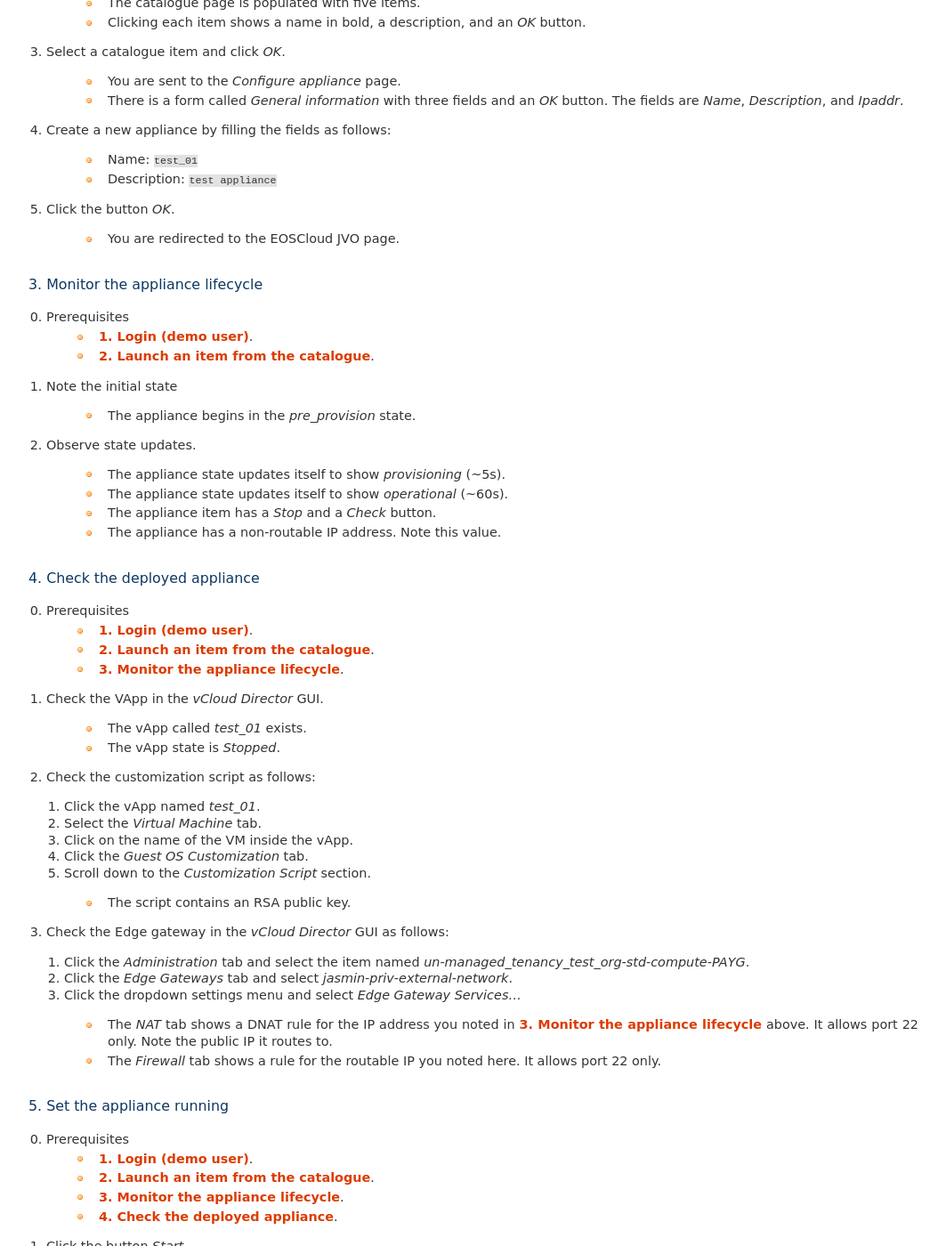
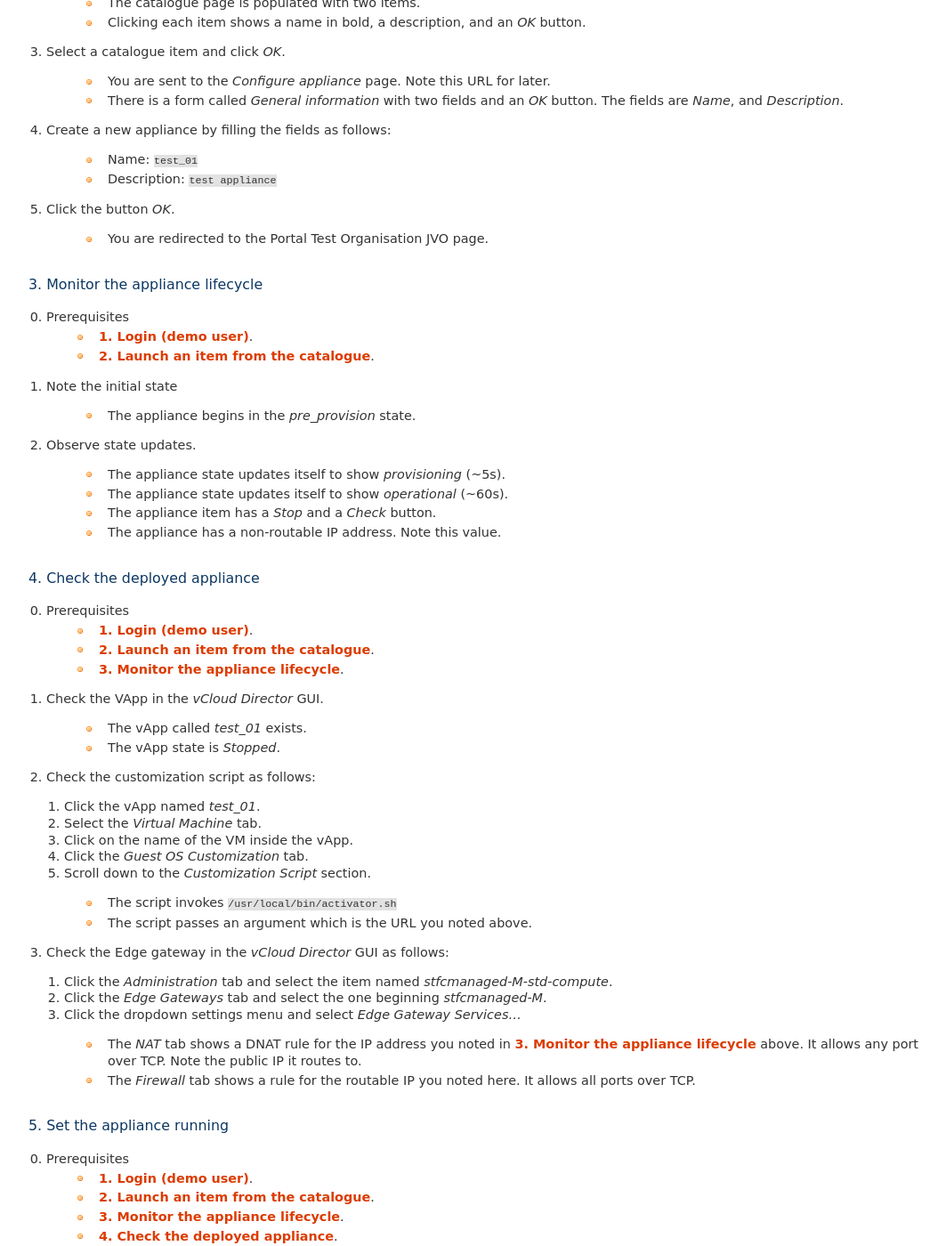
Before and after one commit to cedadev/cloudhands-ops, a Sphinx documentation site: the page built from cloudhands/ops/doc/tst-integration.rst, in a window 1280 px wide and 1400 px high, scrolled down 6845 px. Shown: the whole window at 89% size, without its empty margins (88-1151 px from the left). Built offline with Sphinx 7.4.7, drawn with Linux system fonts in a browser that asks for light colours; some of the changed text lies outside the part shown.

Commit message:
Updated details of Acceptance Test. Closes #357.

```diff
--- a/cloudhands/ops/doc/tst-integration.rst
+++ b/cloudhands/ops/doc/tst-integration.rst
@@ -58,10 +58,10 @@
         --account=bcumberbat \
         --email=<your_email_address> \
         --surname=Cumberbatch \
-        --organisation=STFCloud \
-        --public=172.16.151.170/30 \
-        --activator=/root/bootstrap.sh \
-        --providers=cloudhands.jasmin.vcloud.stfccloud-ref.cfg
+        --organisation="Portal Test Organisation" \
+        --public=172.26.9.70/31 \
+        --activator=/root/activator.sh \
+        --providers=cloudhands.jasmin.vcloud.ref-portalTest-M.cfg
 
    * The utility runs and emits a log trace similar to the following::
 
@@ -69,7 +69,7 @@
         2014-09-29 15:43:08,565 INFO    cloudhands.ops.orgadmin|('user', '1fe4d56051ba48ed86f3b21ce878775d', 'bcumberbat')
         2014-09-29 15:43:08,696 INFO    cloudhands.ops.orgadmin|('provider', '0460735f622247b198b7e3f60c9e9379', 'cloudhands.jasmin.vcloud.stfccloud-ref.cfg')
         2014-09-29 15:43:08,696 INFO    cloudhands.ops.orgadmin|('subscription', '6dd7ff10e8f14f308ac39c367b82d51b')
-        2014-09-29 15:43:08,696 INFO    cloudhands.ops.orgadmin|('organisation', '3c26b7c8b3b44428988c310d2de877da', 'STFCloud')
+        2014-09-29 15:43:08,696 INFO    cloudhands.ops.orgadmin|('organisation', '3c26b7c8b3b44428988c310d2de877da', 'Portal Test Organisation')
         2014-09-29 15:43:08,725 INFO    cloudhands.ops.orgadmin|('membership', 'e805f7939a8a4418a0261ed6d6cb5fab', 'admin')
         2014-09-29 15:43:08,752 INFO    cloudhands.ops.orgadmin|('registration', '5f84cc5d9863447a9b38a5e16ab9b90e')
         2014-09-29 15:43:08,758 INFO    cloudhands.ops.orgadmin|('subscription', '6dd7ff10e8f14f308ac39c367b82d51b', 'maintenance', 'org.orgadmin', [])
@@ -93,7 +93,7 @@
     * The linked page redirects you to a resource under
       https://jasmin-cloud.jc.rl.ac.uk/registration. The page is entitled
       `bcumberbat`.
-    * The `Organisations` menu has the entry `STFCloud`.
+    * The `Organisations` menu has the entry `Portal Test Organisation`.
     * A form is displayed with the title `Set your password`.
       It has a `Password` field and a `Change` button.
 
@@ -165,9 +165,9 @@
 2. Successful invitation
 ------------------------
 
-1. From the `Organisations` dropdown, select `STFCloud`.
+1. From the `Organisations` dropdown, select `Portal Test Organisation`.
 
-    * You are sent to the STFCloud JVO page.
+    * You are sent to the Portal Test Organisation JVO page.
     * A form is displayed with three fields and a `Create` button.
       The fields are `Username`, `Surname`, and `Email`.
     * The Username field is styled red and asks for a name 8 - 10 characters
@@ -209,7 +209,7 @@
     * The linked page redirects you to a resource under
       https://jasmin-cloud.jc.rl.ac.uk/registration. The page is entitled
       `denderby`.
-    * The `Organisations` menu has the entry `STFCloud`.
+    * The `Organisations` menu has the entry `Portal Test Organisation`.
     * A form is displayed with the title `Set your password`.
       It has a `Password` field and a `Change` button.
 
@@ -383,21 +383,21 @@
 0. Prerequisites
     * `1. Login (demo user)`_.
 
-1. From the `Organisations` dropdown, select `EOSCloud`.
+1. From the `Organisations` dropdown, select `Portal Test Organisation`.
 
-    * You are sent to the EOSCloud JVO page.
+    * You are sent to the Portal Test Organisation JVO page.
 
 2. From the breadcrumb menu, select `Catalogue`.
 
-    * The catalogue page is populated with five items.
+    * The catalogue page is populated with two items.
     * Clicking each item shows a name in bold, a description, and an `OK`
       button.
 
 3. Select a catalogue item and click `OK`.
 
-    * You are sent to the `Configure appliance` page.
-    * There is a form called `General information` with three fields and an
-      `OK` button. The fields are `Name`, `Description`, and `Ipaddr`.
+    * You are sent to the `Configure appliance` page. Note this URL for later.
+    * There is a form called `General information` with two fields and an
+      `OK` button. The fields are `Name`, and `Description`.
 
 4. Create a new appliance by filling the fields as follows:
 
@@ -406,7 +406,7 @@
 
 5. Click the button `OK`.
 
-    * You are redirected to the EOSCloud JVO page.
+    * You are redirected to the Portal Test Organisation JVO page.
 
 3. Monitor the appliance lifecycle
 ----------------------------------
@@ -447,20 +447,21 @@
    #. Click the `Guest OS Customization` tab.
    #. Scroll down to the `Customization Script` section.
 
-    * The script contains an RSA public key.
+    * The script invokes ``/usr/local/bin/activator.sh``
+    * The script passes an argument which is the URL you noted above.
 
 3. Check the Edge gateway in the `vCloud Director` GUI as follows:
 
-   #. Click the `Administration` tab and select the item named
-      `un-managed_tenancy_test_org-std-compute-PAYG`.
-   #. Click the `Edge Gateways` tab and select `jasmin-priv-external-network`.
+   #. Click the `Administration` tab and select the item named `stfcmanaged-M-std-compute`.
+   #. Click the `Edge Gateways` tab and select the one beginning
+      `stfcmanaged-M`.
    #. Click the dropdown settings menu and select `Edge Gateway Services...`
 
     * The `NAT` tab shows a DNAT rule for the IP address you noted in
-      `3. Monitor the appliance lifecycle`_ above. It allows port 22 only.
+      `3. Monitor the appliance lifecycle`_ above. It allows any port over TCP.
       Note the public IP it routes to.
     * The `Firewall` tab shows a rule for the routable IP you noted here.
-      It allows port 22 only.
+      It allows all ports over TCP.
 
 5. Set the appliance running
 ----------------------------
```
